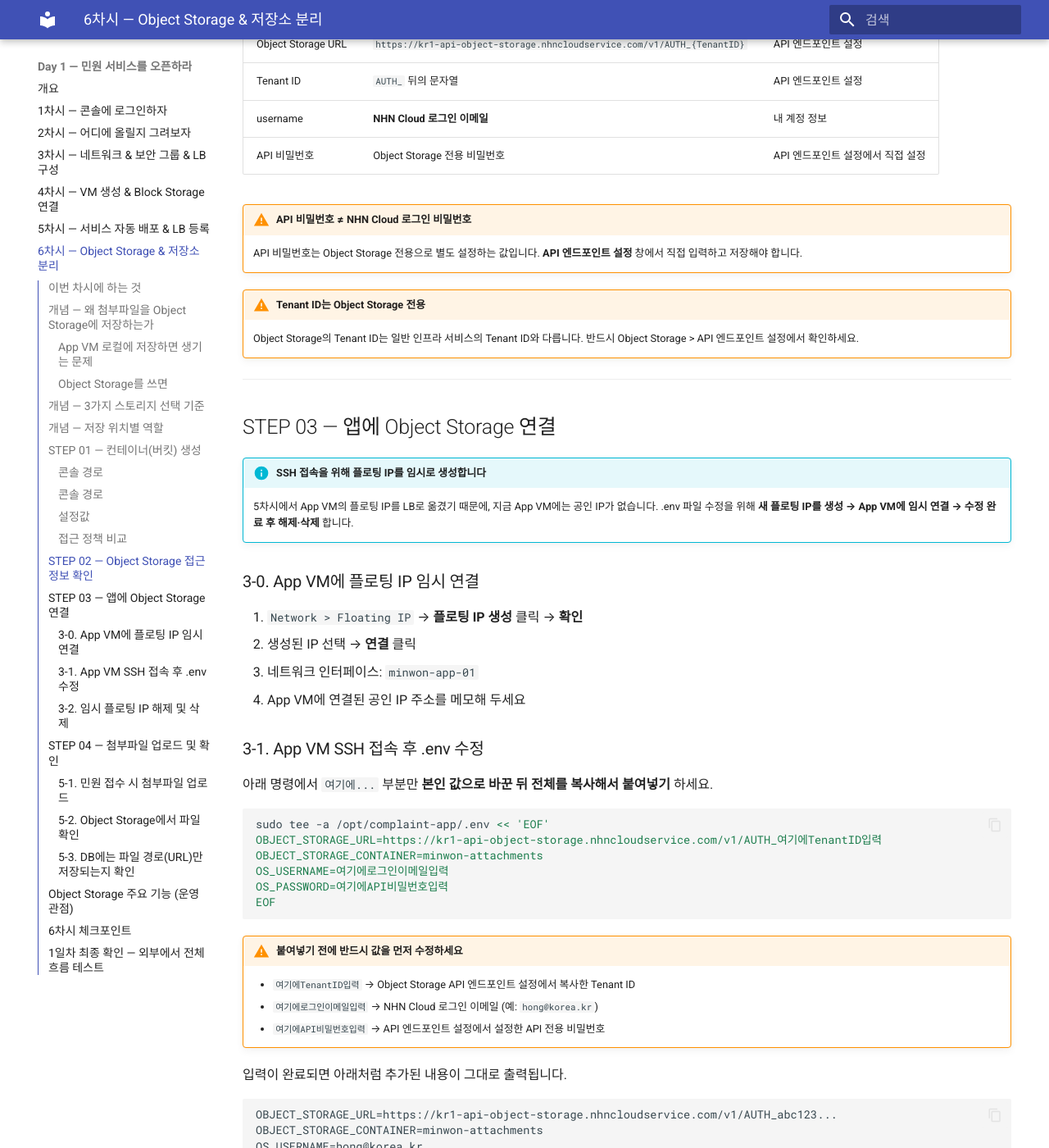
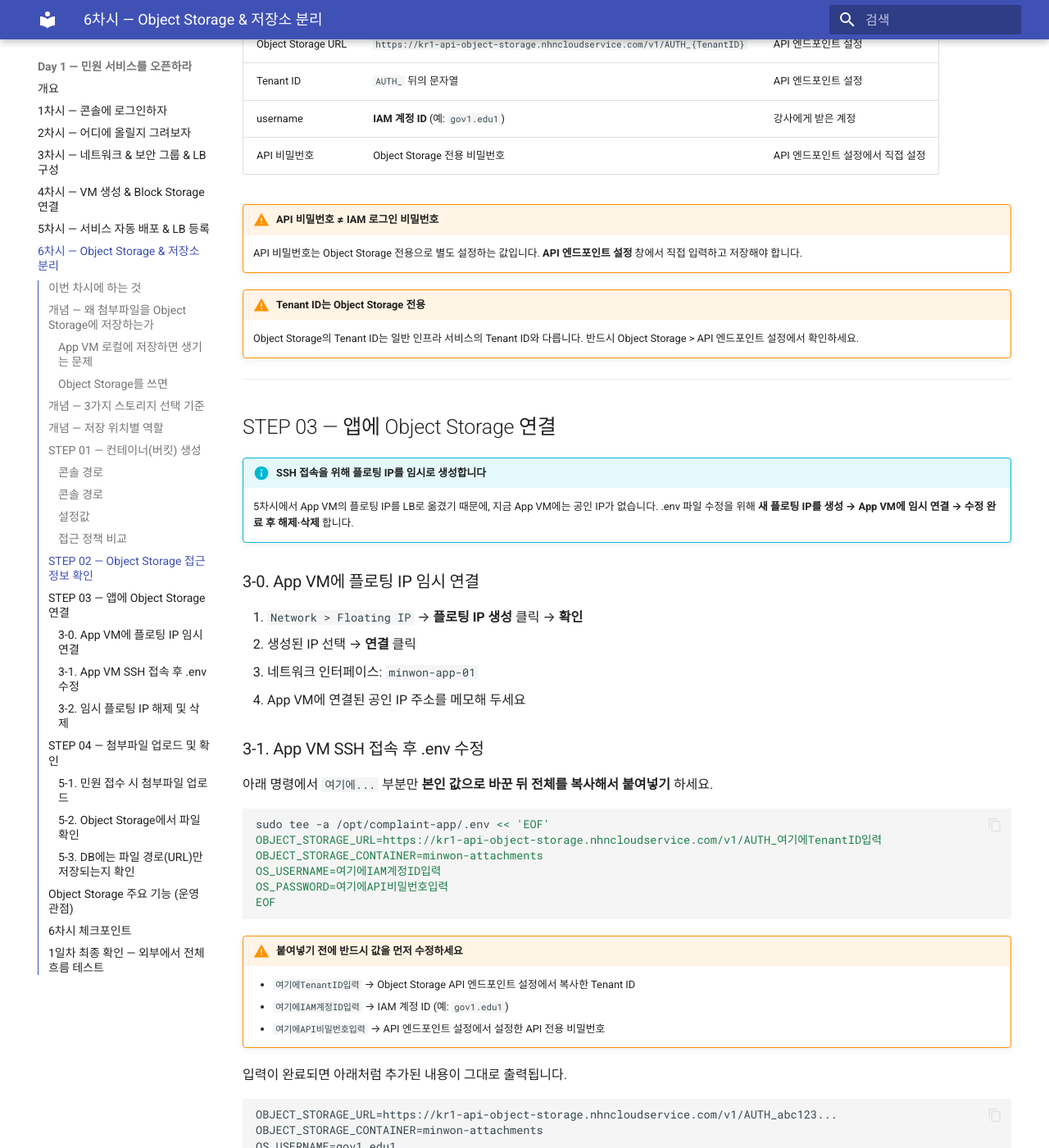
Before and after one commit to skilleat-labs/cloud-native-minwon-lab, an MkDocs documentation site: the page built from docs/day1/session6.md, in a window 1280 px wide and 1400 px high, scrolled down 4630 px. Shown: the whole window at 82% size. Built offline with MkDocs 1.6.1 and Material for MkDocs 9.7.7, drawn with Linux system fonts in a browser that asks for light colours.

Commit message:
docs: session6 - Object Storage username을 IAM 계정 ID로 변경 (gov1.edu1)

````diff
--- a/docs/day1/session6.md
+++ b/docs/day1/session6.md
@@ -155,10 +155,10 @@
 |------|---|---------|
 | Object Storage URL | `https://kr1-api-object-storage.nhncloudservice.com/v1/AUTH_{TenantID}` | API 엔드포인트 설정 |
 | Tenant ID | `AUTH_` 뒤의 문자열 | API 엔드포인트 설정 |
-| username | **NHN Cloud 로그인 이메일** | 내 계정 정보 |
+| username | **IAM 계정 ID** (예: `gov1.edu1`) | 강사에게 받은 계정 |
 | API 비밀번호 | Object Storage 전용 비밀번호 | API 엔드포인트 설정에서 직접 설정 |
 
-!!! warning "API 비밀번호 ≠ NHN Cloud 로그인 비밀번호"
+!!! warning "API 비밀번호 ≠ IAM 로그인 비밀번호"
     API 비밀번호는 Object Storage 전용으로 별도 설정하는 값입니다.
     **API 엔드포인트 설정** 창에서 직접 입력하고 저장해야 합니다.
 
@@ -189,14 +189,14 @@
 sudo tee -a /opt/complaint-app/.env << 'EOF'
 OBJECT_STORAGE_URL=https://kr1-api-object-storage.nhncloudservice.com/v1/AUTH_여기에TenantID입력
 OBJECT_STORAGE_CONTAINER=minwon-attachments
-OS_USERNAME=여기에로그인이메일입력
+OS_USERNAME=여기에IAM계정ID입력
 OS_PASSWORD=여기에API비밀번호입력
 EOF
 ```
 
 !!! warning "붙여넣기 전에 반드시 값을 먼저 수정하세요"
     - `여기에TenantID입력` → Object Storage API 엔드포인트 설정에서 복사한 Tenant ID
-    - `여기에로그인이메일입력` → NHN Cloud 로그인 이메일 (예: `hong@korea.kr`)
+    - `여기에IAM계정ID입력` → IAM 계정 ID (예: `gov1.edu1`)
     - `여기에API비밀번호입력` → API 엔드포인트 설정에서 설정한 API 전용 비밀번호
 
 입력이 완료되면 아래처럼 추가된 내용이 그대로 출력됩니다.
@@ -204,7 +204,7 @@
 ```
 OBJECT_STORAGE_URL=https://kr1-api-object-storage.nhncloudservice.com/v1/AUTH_abc123...
 OBJECT_STORAGE_CONTAINER=minwon-attachments
-OS_USERNAME=hong@korea.kr
+OS_USERNAME=gov1.edu1
 OS_PASSWORD=mypassword
 ```
 
````
